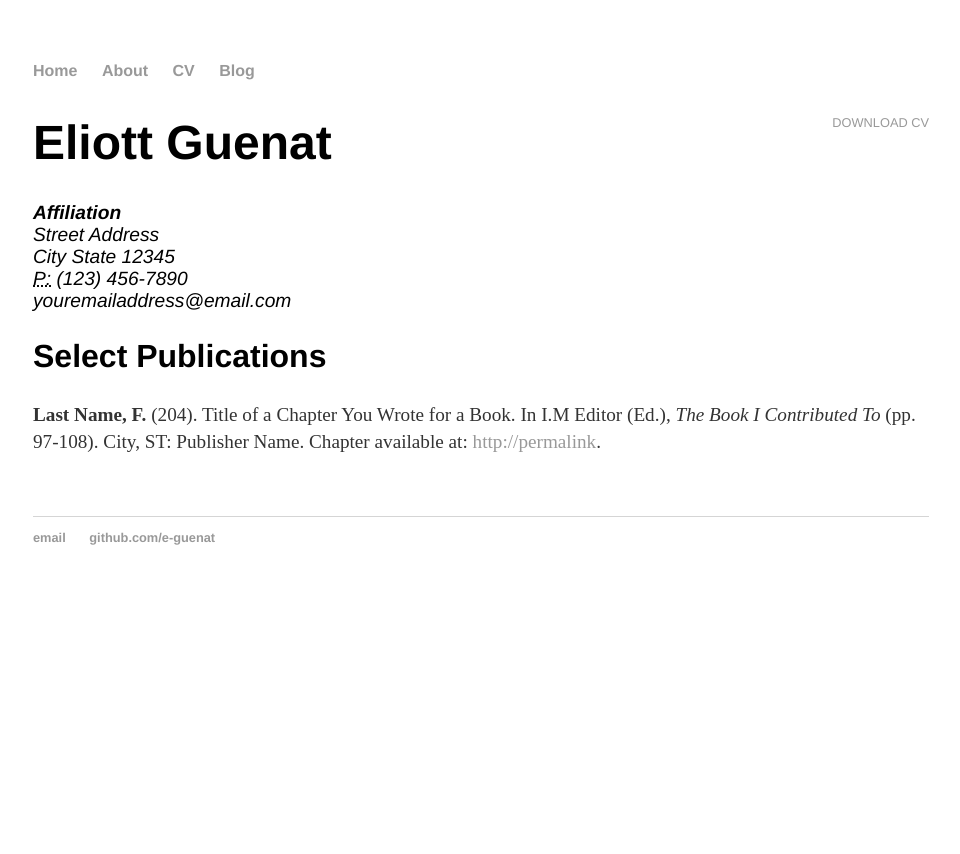
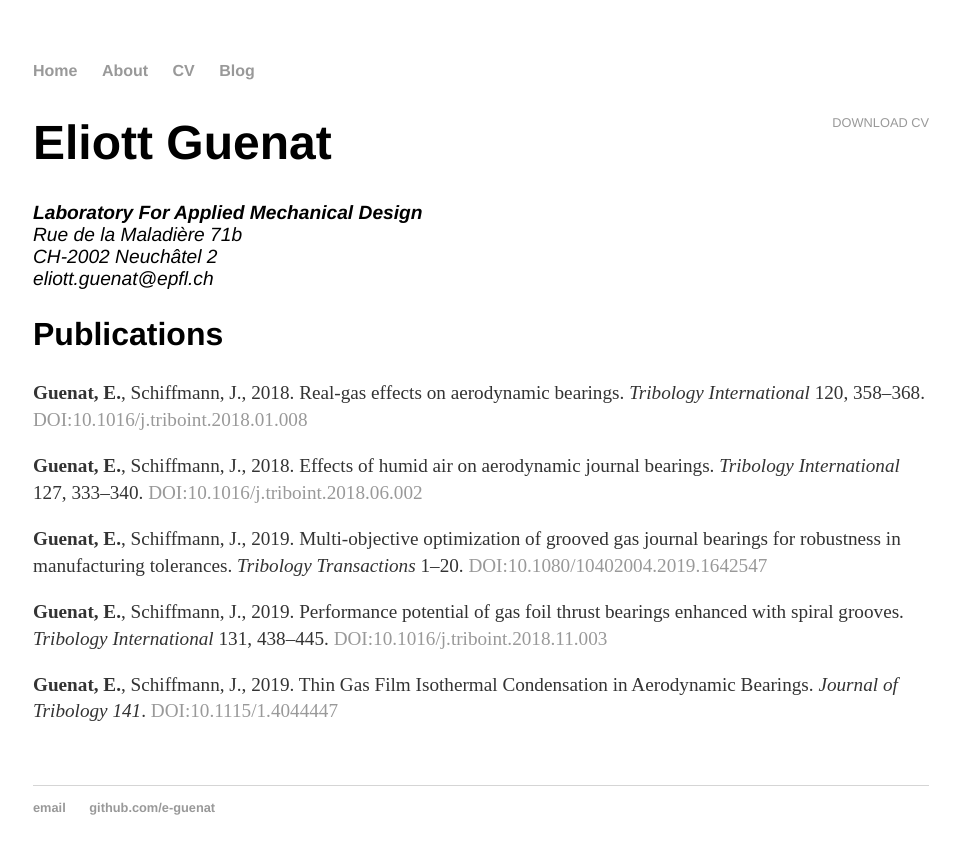
Before and after one commit to e-guenat/e-guenat.github.io, a Jekyll site: the page built from cv/index.html, in a window 1280 px wide. Shown: the top 854 px of the page, without its empty margins (159-1119 px from the left). Built offline with Jekyll 4.4.1, drawn with Linux system fonts in a browser that asks for light colours.

Commit message:
Updated publication list

```diff
--- a/cv/index.html
+++ b/cv/index.html
@@ -7,16 +7,22 @@ title: CV
 		<a href="#" class="download" title="Download CV as PDF">Download CV</a>
 					<h1>Eliott Guenat</h1>
 					<address>
-					<strong>Affiliation</strong><br>
-					Street Address<br>
-					City State 12345<br>
-					<abbr title="phone">P:</abbr> (123) 456-7890<br>
-					<span class="obfuscate">youremailaddress@email.com</span>
+					<strong>Laboratory For Applied Mechanical Design</strong><br>
+					Rue de la Maladière 71b<br>
+					CH-2002 Neuchâtel 2<br>
+					<span class="obfuscate">eliott.guenat@epfl.ch</span>
 					</address>
 
-					<h2>Select Publications</h2>
+					<h2>Publications</h2>
 
-					<p><strong>Last Name, F.</strong> (204). Title of a Chapter You Wrote for a Book. In I.M Editor (Ed.), <em>The Book I Contributed To</em> (pp. 97-108). City, ST: Publisher Name. Chapter available at: <a href="#">http://permalink</a>.
+					<p><strong>Guenat, E.</strong>, Schiffmann, J., 2018. Real-gas effects on aerodynamic bearings. <em>Tribology International</em> 120, 358–368. <a href="https://doi.org/10.1016/j.triboint.2018.01.008">DOI:10.1016/j.triboint.2018.01.008</a>
+					<p><strong>Guenat, E.</strong>, Schiffmann, J., 2018. Effects of humid air on aerodynamic journal bearings. <em>Tribology International</em>  127, 333–340. <a href="https://doi.org/10.1016/j.triboint.2018.06.002">DOI:10.1016/j.triboint.2018.06.002</a>
+					<p><strong>Guenat, E.</strong>, Schiffmann, J., 2019. Multi-objective optimization of grooved gas journal bearings for robustness in manufacturing tolerances. <em>Tribology Transactions</em> 1–20. <a href="https://doi.org/10.1080/10402004.2019.1642547">DOI:10.1080/10402004.2019.1642547</a>
+					<p><strong>Guenat, E.</strong>, Schiffmann, J., 2019. Performance potential of gas foil thrust bearings enhanced with spiral grooves. <em>Tribology International</em> 131, 438–445. <a href="https://doi.org/10.1016/j.triboint.2018.11.003">DOI:10.1016/j.triboint.2018.11.003</a>
+					<p><strong>Guenat, E.</strong>, Schiffmann, J., 2019. Thin Gas Film Isothermal Condensation in Aerodynamic Bearings. <em>Journal of Tribology 141</em>. <a href="https://doi.org/10.1115/1.4044447">DOI:10.1115/1.4044447</a>
+
+
+
 
 
 	</div>
```
